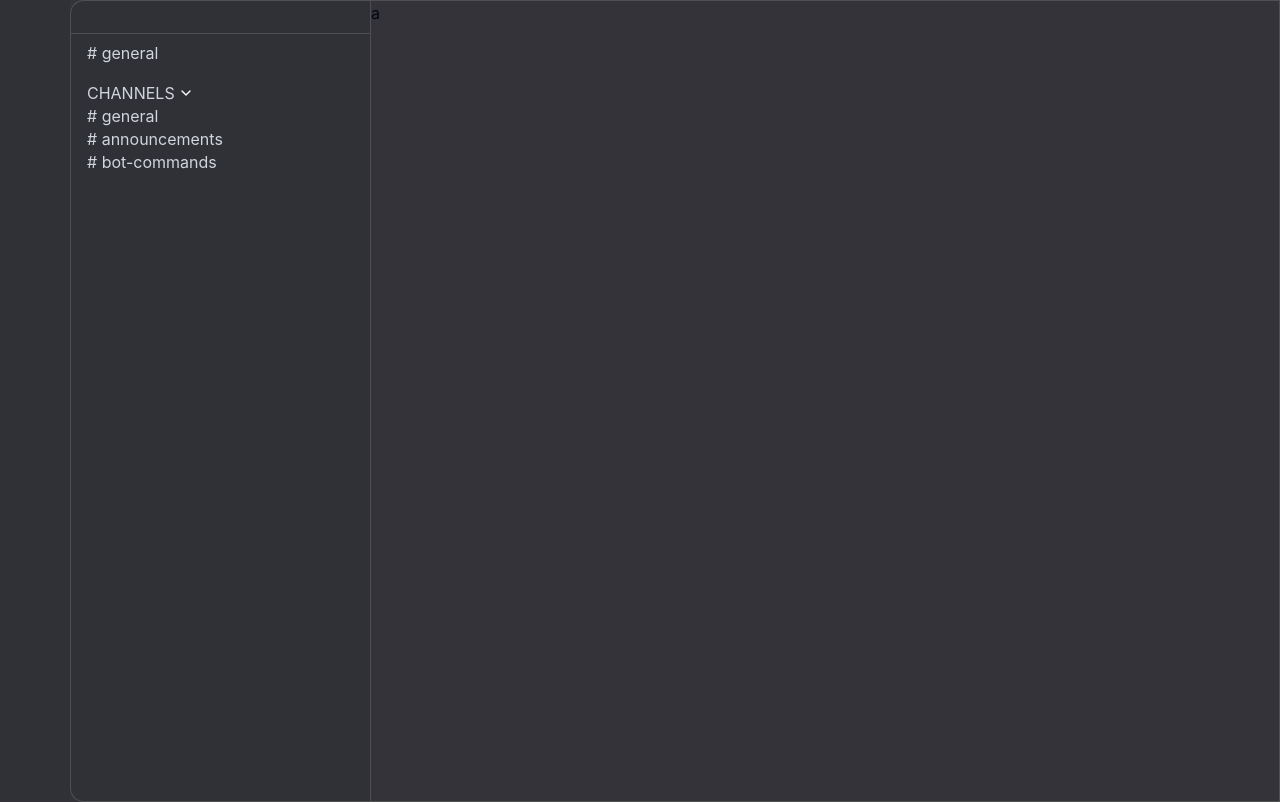
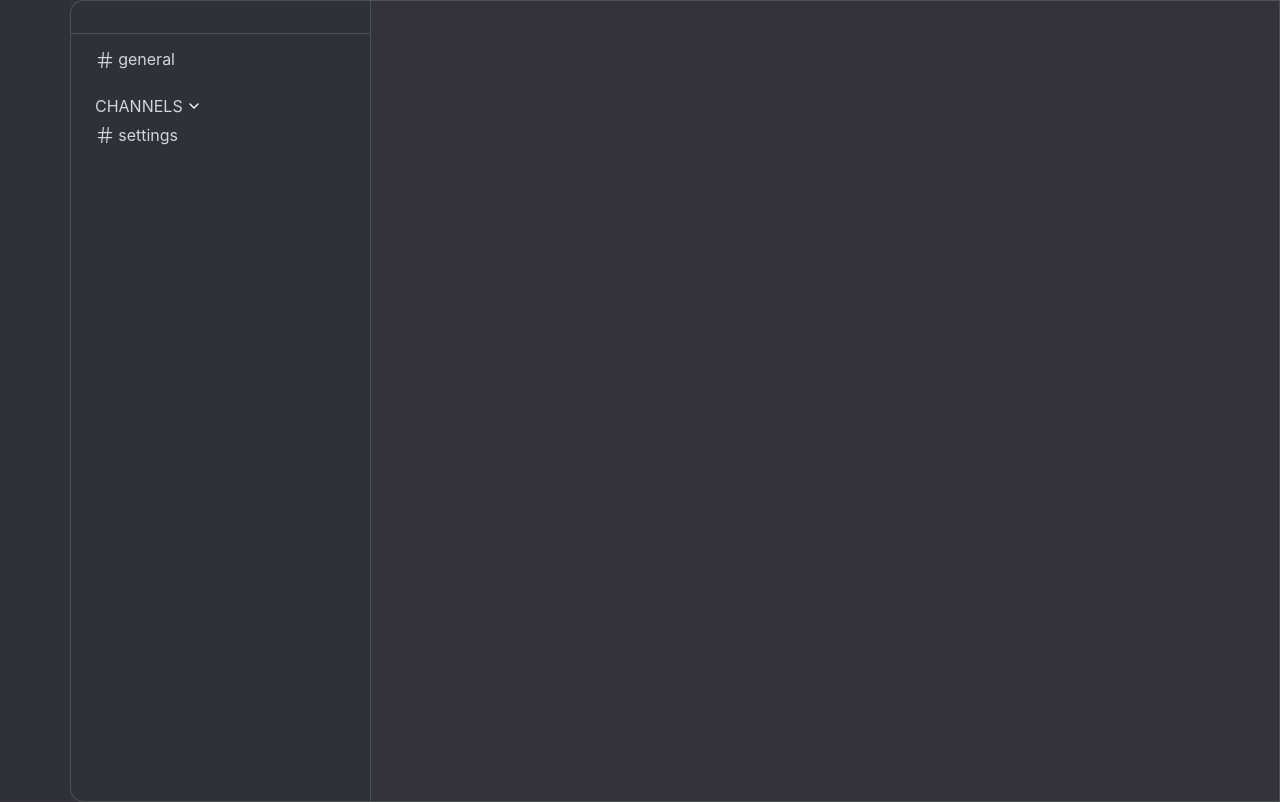
Before and after one commit to SafJNest/react-bee-ts, a React (Vite) app: page /dashboard/1 in a window 1280 px wide. Built offline with nearby package versions, Linux system fonts and the light colour scheme.

Commit message:
test channel navigation
we need to add all the css variables for more coherent style and, maybe, scaling the ui

```diff
--- a/src/components/ui/DiscordAccordion.tsx
+++ b/src/components/ui/DiscordAccordion.tsx
@@ -5,7 +5,7 @@ import React, {
     ReactNode,
     FC,
 } from "react";
-import { ChevronDown, ChevronRight } from "lucide-react";
+import { ChevronDown, ChevronRight, Hash } from "lucide-react";
 import { NavLink } from "react-router-dom";
 
 
@@ -39,7 +39,7 @@ const DiscordAccordionTrigger: FC<{ children: ReactNode }> = ({ children }) => {
 
     return (
         <div
-            className="flex items-center gap-2 cursor-pointer hover:bg-[#2f3136] transition-colors"
+            className="flex items-center gap-2 cursor-pointer hover:bg-[#2f3136] transition-colors pl-[var(--discord-inner-spacing)]"
             onClick={toggle}
         >
             <span className="uppercase text-[16px] text-gray-300">
@@ -57,7 +57,7 @@ const DiscordAccordionContent: FC<{ children: ReactNode }> = ({ children }) => {
     return (
         <nav
             className={`overflow-hidden transition-all duration-300 ease-in-out ${
-                isOpen ? "max-h-96 opacity-100" : "max-h-0 opacity-0"
+                isOpen ? "opacity-100" : "max-h-0 opacity-0"
             }`}
         >
             <ul>{children}</ul>
@@ -71,12 +71,17 @@ const DiscordContent: FC<{ name: string; link: string }> = ({ name, link }) => {
             <NavLink
                 to={link}
                 className={({ isActive }) =>
-                    `block text-sm transition-colors text-[16px] ${
-                        isActive ? "bg-[#5865f2] text-white" : "text-gray-300 hover:bg-[#40444b]"
+                    `block text-sm transition-colors text-[16px] py-4 p-[var(--discord-inner-spacing)] ${
+                        isActive ? "text-white bg-[#40444b] rounded-[6px]" : "text-gray-300 hover:bg-[#40444b] hover:rounded-[6px] hover:text-white"
                     }`
                 }
             >
-                # {name}
+                <div className="flex items-center gap-2">
+                    <Hash size={20} strokeWidth={1.5} />
+                    <span>
+                        {name}
+                    </span>
+                </div>
             </NavLink>
         </li>
     );
--- a/src/pages/DashboardGuild.tsx
+++ b/src/pages/DashboardGuild.tsx
@@ -2,6 +2,7 @@ import Sidebar from "@/components/Sidebar";
 import { useParams } from "react-router-dom";
 import { Guild } from "@/types/Guild";
 import { useEffect } from "react";
+import { Outlet } from "react-router-dom";
 import { useGuild, GuildProvider  } from "@/contexts/GuildContext";
 import {
   DiscordAccordion,
@@ -38,25 +39,23 @@ const DashboardGuild = () => {
         <main className="w-full">
           <div className="w-full h-full flex bg-dark-grey border-page-border border-1 rounded-tl-xl rounded-bl-xl">
             <div className="flex-[0_0_300px] overflow-scroll max-h-screen">
-              <div className="w-full flex items-center p-10 border-page-border border-b-1 border-r-1">
+              <div className="w-full flex items-center p-[var(--discord-inner-spacing)] border-page-border border-b-1 border-r-1">
                 <h2 className="text-white font-bold text-xl">{guild?.name}</h2>
               </div>
-              <div className="w-full h-screen border-page-border border-b-1 border-r-1 pl-10 pt-5">
+              <div className="w-full h-screen border-page-border border-b-1 border-r-1 pt-5 px-5">
                 <ul>
-                  <DiscordContent name="general" link="/general" />
+                  <DiscordContent name="general" link={`/dashboard/${guildId}/general`} />
                   <DiscordAccordion>
                     <DiscordAccordionTrigger>Channels</DiscordAccordionTrigger>
                     <DiscordAccordionContent>
-                      <DiscordContent name="general" link="/general" />
-                      <DiscordContent name="announcements" link="/announcements" />
-                      <DiscordContent name="bot-commands" link="/bot" />
+                      <DiscordContent name="settings" link={`/dashboard/${guildId}/settings`}  />
                     </DiscordAccordionContent>
                   </DiscordAccordion>
                 </ul>
               </div>
             </div>
             <div className="flex-1 bg-light-grey">
-              a
+              <Outlet />
             </div>
           </div>
         </main>
--- /dev/null
+++ b/src/pages/Settings.tsx
@@ -0,0 +1,9 @@
+const Settings = () => {
+  return (
+    <div>
+      aaaaa
+    </div>
+  );
+};
+
+export default Settings;
--- a/src/styles/index.css
+++ b/src/styles/index.css
@@ -134,6 +134,7 @@
   --color-page-border: #7171717a;
 
   --page-width: calc(var(--spacing) * 20);
+  --discord-inner-spacing: 16px;
 
   --font-regular: "Inter", sans-serif;
 }
```
Also changed, not shown: src/App.tsx (+11 -0 lines), src/assets/discord-channel.svg (added).
